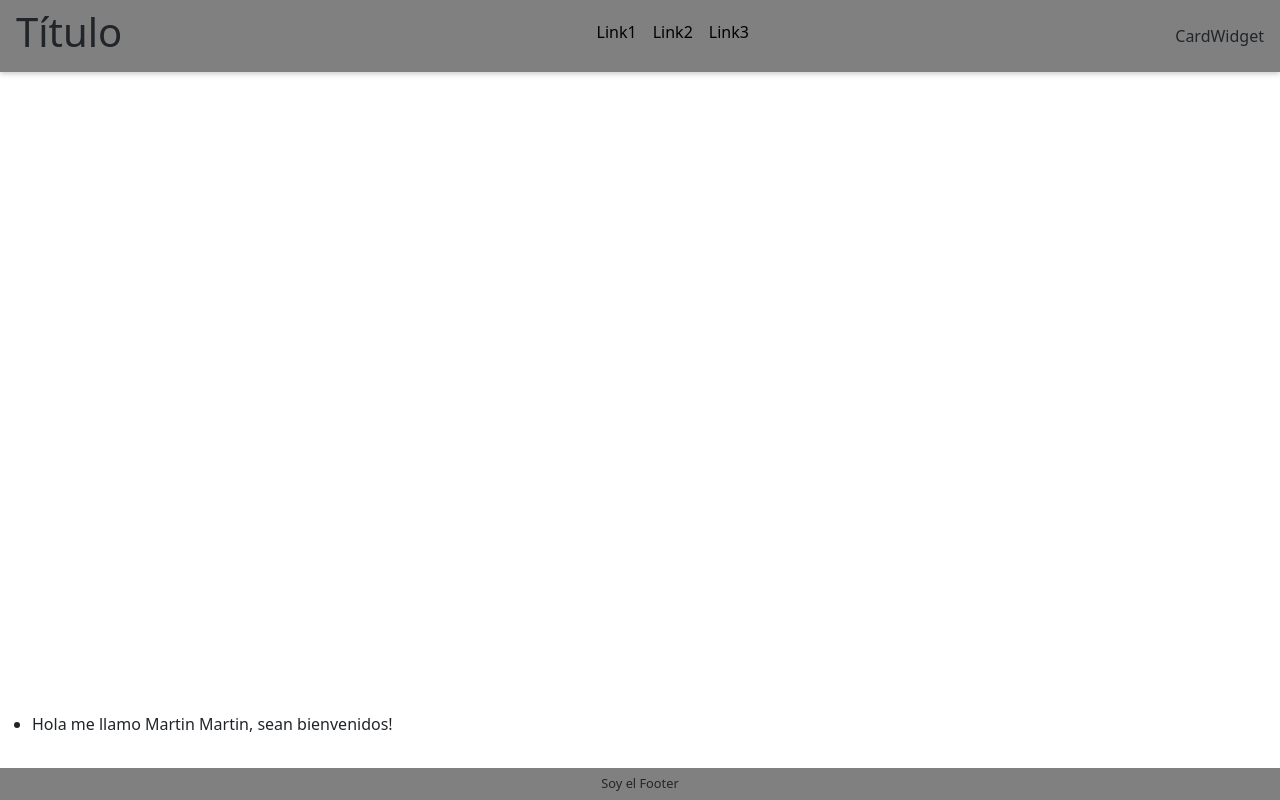
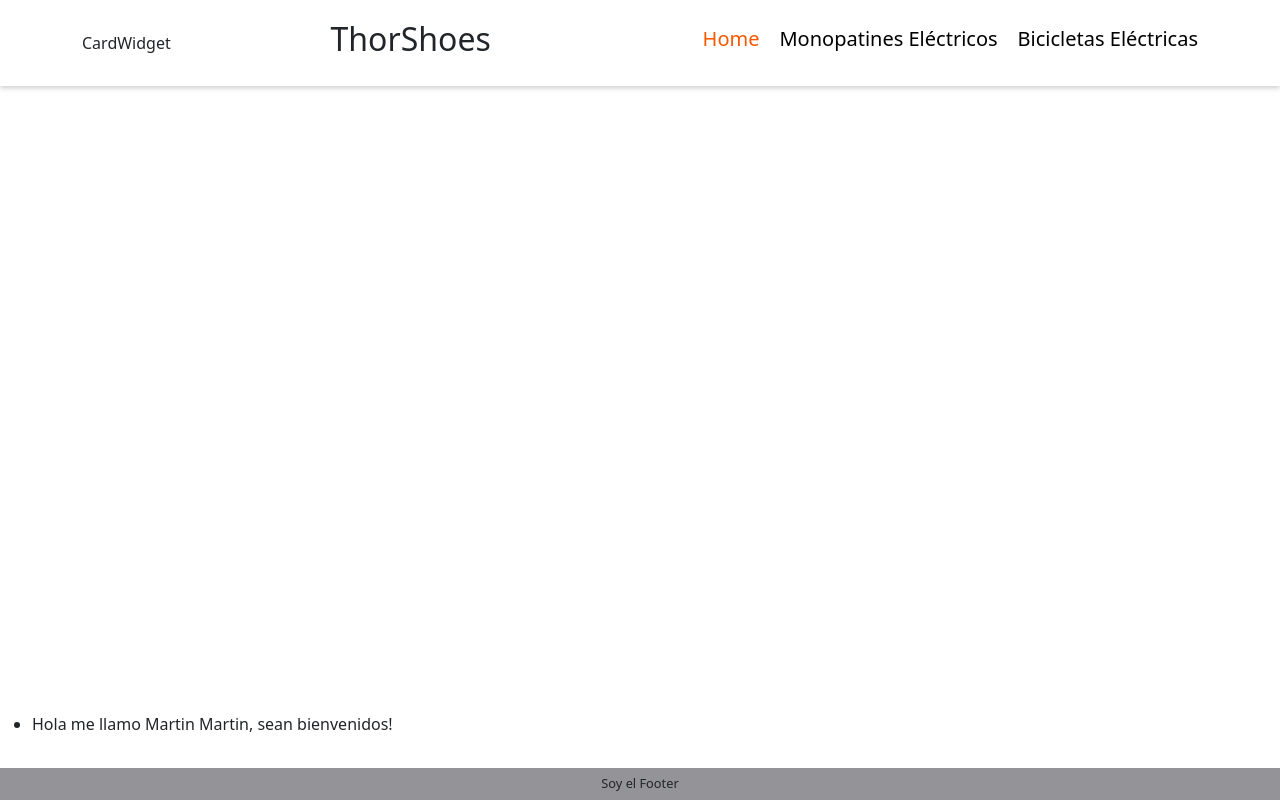
Before and after one commit to Tinch-oss/grus_ecomerce, a React (Create React App) app: page / in a window 1280 px wide. Built offline with nearby package versions, Linux system fonts and the light colour scheme.

Commit message:
E-comerce Monopatín Eléctrico Grus
Se armó el navbar con los links y se le dio estilo. Se uso un div para llevar el fondo al 100% y poder usar max width. Se uso una gama de colores que quizás a futuro se cambie.

```diff
--- a/src/components/Header.js
+++ b/src/components/Header.js
@@ -5,8 +5,9 @@ function Header() {
     return (
         <>
             <header id="main-header">
-                <h1>Título</h1>
-                <NavBar />
+                <div className="container">
+                    <NavBar />
+                </div>
             </header>
         </>
     );
--- a/src/components/NavBar.js
+++ b/src/components/NavBar.js
@@ -5,20 +5,21 @@ import CartWidget from './CardWidget';
 function NavBar() {
     return (
         <>
+            <CartWidget />
+            <h2>ThorShoes</h2>
             <nav>
                 <ul>
                     <li>
-                        <a>Link1</a>
+                        <a id="home">Home</a>
                     </li>
                     <li>
-                        <a>Link2</a>
+                        <a>Monopatines Eléctricos</a>
                     </li>
                     <li>
-                        <a>Link3</a>
+                        <a>Bicicletas Eléctricas</a>
                     </li>
                 </ul>
             </nav>
-            <CartWidget />
         </>
     );
 }
--- a/src/estilos.scss
+++ b/src/estilos.scss
@@ -1,4 +1,6 @@
-$colorPrimary: grey;
+$colorPrimary: #949398FF;
+$accentColor: #F95700FF;
+
 
 * {
     margin : 0;
@@ -16,29 +18,51 @@ html , body , #root {
 }
 
 #main-header {
-    background-color: $colorPrimary;
+    background-color: #fff;
+    box-shadow: 0 2px 5px rgba(0, 0, 0, 0.2);
+    .container {
+        padding-block: 1em;
     display: flex;
     align-items: center;
     justify-content: space-between;
-    padding: .5em 1em;
-    box-shadow: 0 2px 5px rgba(0, 0, 0, 0.2);
     nav {
+        max-width: 968px;
         ul {
             display: flex;
             align-items: center;
             padding-top: 0.5rem;
         li {
             list-style: none;
-            margin-left: 1rem;
+            margin-left: 1.25em;
+
+            #home {
+                color:$accentColor;
+            }
+
             a {
                 color: black;
                 text-decoration: none;
+                font-size: 1.25rem;
+                margin-top: 1px;
+                padding-bottom: 1.75rem;
+                border-bottom: 5px solid transparent;
+                transition: all ease .5s;
+                }
+
+                a:hover {
+                    color: $accentColor;
+                    border-bottom: 5px solid $accentColor;
+
                 }
             }
+
+
          }
 
 
     }
+    }
+
 }
 
 main {
```
